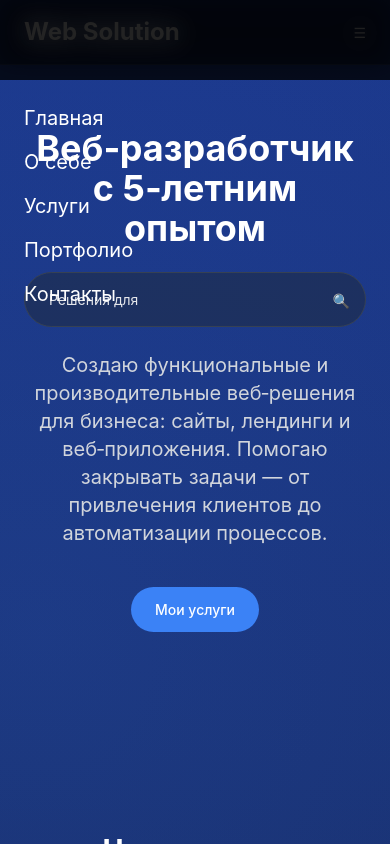
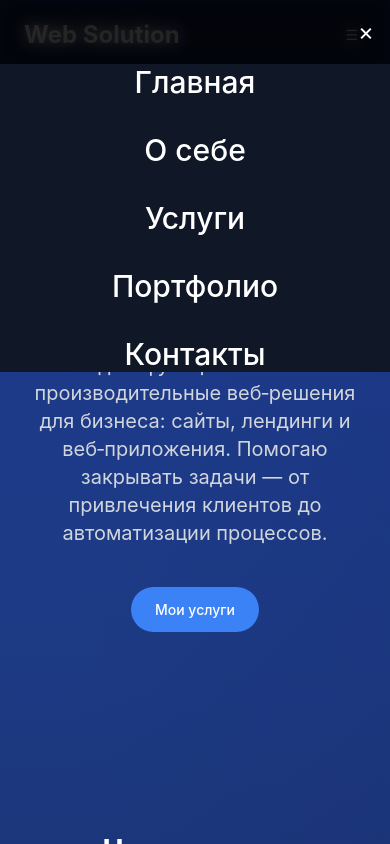
Before and after one commit to Gans-Shtraus/vizitkavizitka, a Next.js app: page / in a window 390 px wide. Both pictures are taken after a click on the button "Открыть меню". Shown: the top 844 px of the page. Built offline with nearby package versions, Linux system fonts and the light colour scheme.

Commit message:
redesign2

```diff
--- a/src/components/Header.tsx
+++ b/src/components/Header.tsx
@@ -2,11 +2,12 @@
 
 import Link from "next/link";
 import { usePathname } from "next/navigation";
-import { useState } from "react";
+import { useState, useEffect, useRef } from "react";
 
 export default function Header() {
   const pathname = usePathname();
   const [isMenuOpen, setIsMenuOpen] = useState(false);
+  const menuRef = useRef(null); // Для управления фокусом
 
   const navLinks = [
     { href: "/", label: "Главная" },
@@ -16,10 +17,35 @@ export default function Header() {
     { href: "/contacts", label: "Контакты" },
   ];
 
+  // Блокировка скролла и управление фокусом
+  useEffect(() => {
+    if (isMenuOpen) {
+      document.body.style.overflow = "hidden";
+      document.body.setAttribute("aria-hidden", "true");
+      menuRef.current?.focus(); // Фокусируем меню
+    } else {
+      document.body.style.overflow = "auto";
+      document.body.removeAttribute("aria-hidden");
+    }
+  }, [isMenuOpen]);
+
+  // Закрытие меню при клике вне зоны или нажатии Esc
+  const handleOverlayClick = (e) => {
+    if (e.target === e.currentTarget) {
+      setIsMenuOpen(false);
+    }
+  };
+
+  const handleKeyPress = (e) => {
+    if (e.key === "Escape") {
+      setIsMenuOpen(false);
+    }
+  };
+
   return (
-    <header className="fixed w-full bg-black/40 backdrop-blur-md z-100 border-b border-white/10">
+    <header className="fixed w-full bg-black/40 backdrop-blur-md z-50 border-b border-white/10">
       <div className="max-w-6xl mx-auto px-6 py-4 flex items-center justify-between">
-        <Link href="/" className="text-2xl font-bold neon-text">
+        <Link href="/" className="text-2xl font-bold text-white">
           Web Solution
         </Link>
 
@@ -31,7 +57,9 @@ export default function Header() {
               href={link.href}
               className={`
                 text-sm uppercase tracking-wider
-                ${pathname === link.href ? "text-white" : "text-gray-400 hover:text-white"}
+                ${pathname === link.href
+                  ? "text-white"
+                  : "text-gray-400 hover:text-white"}
               `}
             >
               {link.label}
@@ -39,25 +67,59 @@ export default function Header() {
           ))}
         </nav>
 
-        {/* Мобильное меню */}
+        {/* Бургер-кнопка */}
         <button
-          onClick={() => setIsMenuOpen(!isMenuOpen)}
-          className="md:hidden text-white"
+          onClick={() => setIsMenuOpen(true)}
+          aria-label="Открыть меню"
+          className="md:hidden text-white p-2"
         >
           ☰
         </button>
       </div>
 
-      {/* Мобильное выпадающее меню */}
+      {/* Мобильное меню (полноэкранное overlay) */}
       {isMenuOpen && (
-        <div className="md:hidden bg-black/80 backdrop-blur-md fixed inset-0 pt-20">
-          <nav className="flex flex-col space-y-4 p-6">
+        <div
+          className={`
+            fixed inset-0 bg-black/80 backdrop-blur-sm
+            z-40 flex flex-col
+            transition-opacity duration-300 ease-out
+            ${isMenuOpen ? "opacity-100" : "opacity-0 pointer-events-none"}
+          `}
+          onClick={handleOverlayClick}
+          onKeyDown={handleKeyPress}
+          aria-modal="true"
+          role="dialog"
+          tabIndex={-1}
+          ref={menuRef}
+        >
+          {/* Кнопка закрытия */}
+          <div className="flex justify-end p-4">
+            <button
+              onClick={() => setIsMenuOpen(false)}
+              aria-label="Закрыть меню"
+              className="text-white text-2xl focus:outline-none"
+            >
+              ×
+            </button>
+          </div>
+
+          {/* Пункты меню */}
+          <nav
+            className={`
+              bg-gray-900
+              flex-grow flex flex-col items-center justify-center
+              space-y-8 text-3xl font-medium
+              transition-transform duration-500 ease-in-out
+              ${isMenuOpen ? "translate-y-0 opacity-100" : "-translate-y-4 opacity-0"}
+            `}
+          >
             {navLinks.map((link) => (
               <Link
                 key={link.href}
                 href={link.href}
                 onClick={() => setIsMenuOpen(false)}
-                className="text-xl text-white hover:text-neon-blue"
+                className="text-white hover:text-blue-400 transition-colors duration-300"
               >
                 {link.label}
               </Link>
```
